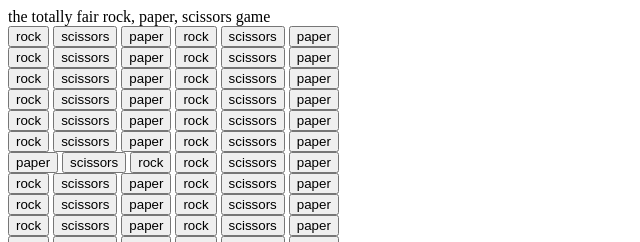
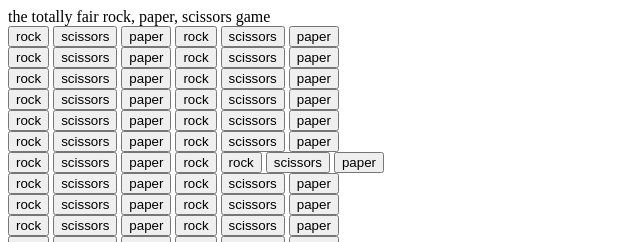
Before and after one commit to chickennu99et/the-get-mad-machine, a plain HTML site: page index.html in a window 1280 px wide. Shown: the top 242 px of the page, without its empty margins (0-640 px from the left). Drawn offline with Linux system fonts and the light colour scheme.

Commit message:
Update index.html

```diff
--- a/index.html
+++ b/index.html
@@ -37,8 +37,9 @@
     <button onclick="paper()">rock</button>
     <button onclick="rock()">scissors</button>
     <button onclick="scissors()">paper</button></div>
-    <div><button onclick="rockwin()">paper</button>
+    <div><button onclick="scissorswin()">rock</button>
     <button onclick="paperwin()">scissors</button>
+    <button onclick="rockwin()">paper</button>
     <button onclick="scissorswin()">rock</button>
     <button onclick="paper()">rock</button>
     <button onclick="rock()">scissors</button>
```
